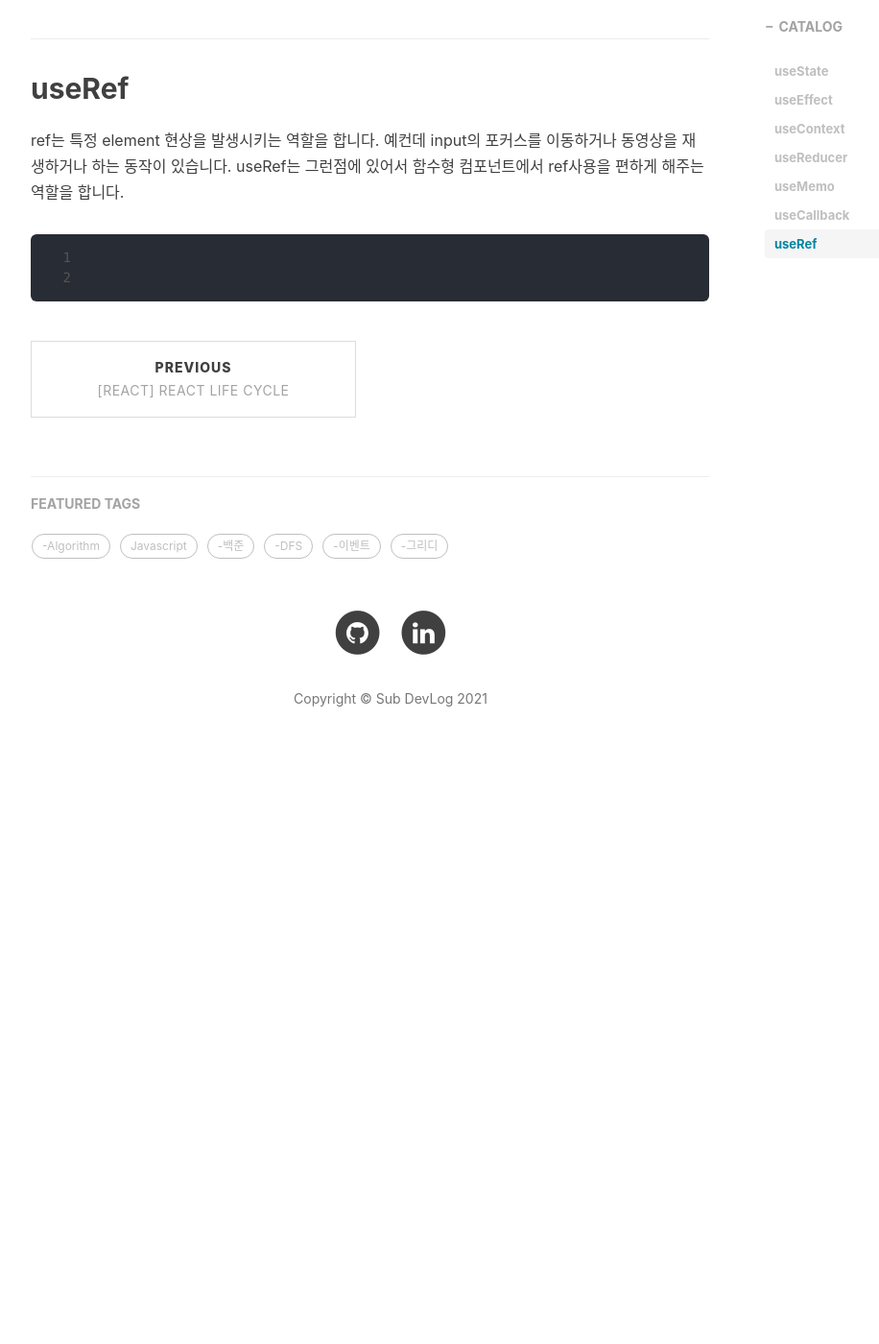
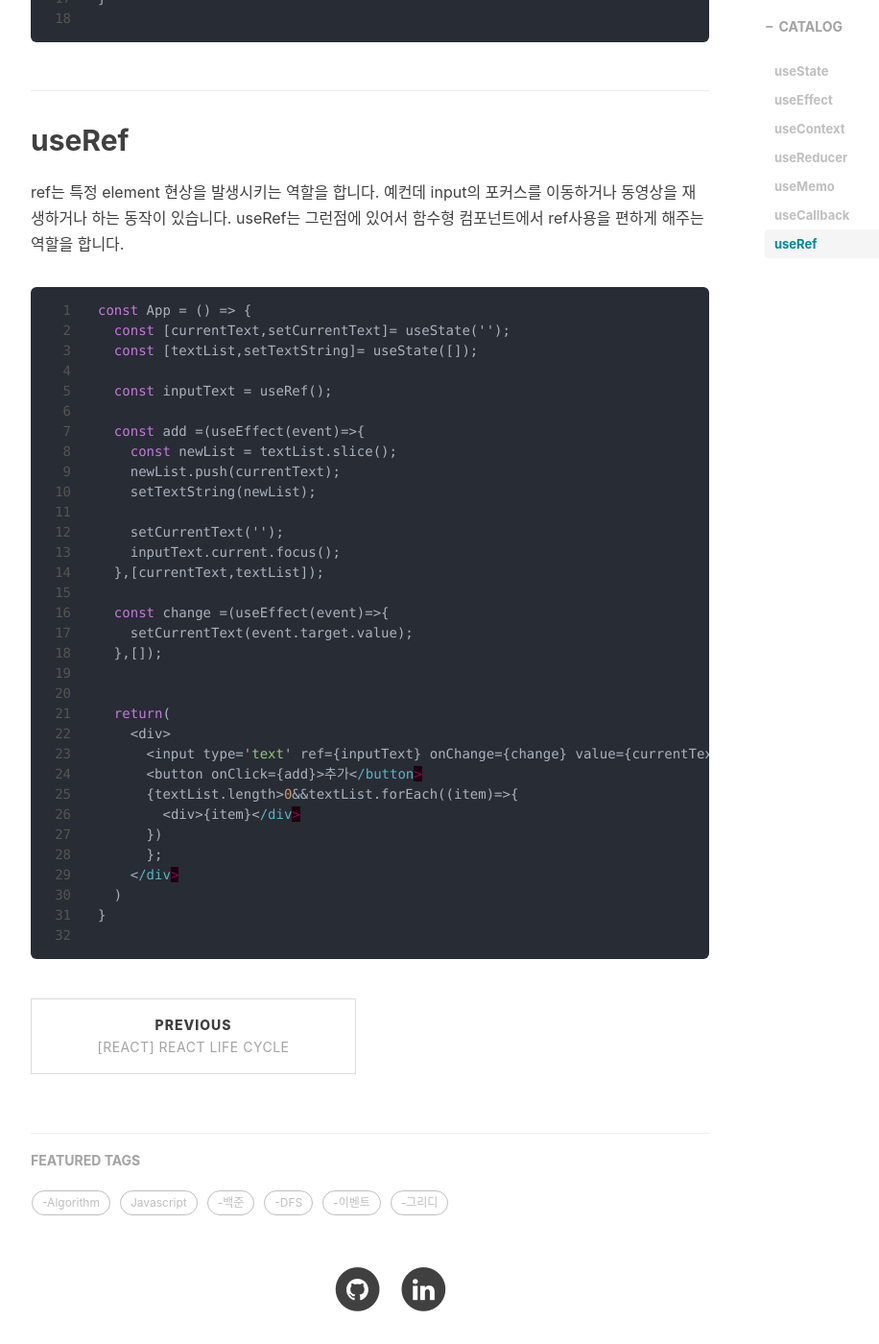
Before and after one commit to lss3070/Room19, a Jekyll site: the page built from _posts/2021-06-25-[React]-React Hook.md, in a window 1280 px wide and 1400 px high, scrolled down 5364 px. Shown: the whole window at 96% size, without its empty margins (233-1149 px from the left). Built offline with Jekyll 4.4.1, drawn with Linux system fonts in a browser that asks for light colours; nearby versions of some CDN libraries; library files that are not in the unit come from our copies; comment, search, counter and statistics services are not loaded; before the commit the page ends 6169 px from its top, so only the background shows below that; some of the changed text lies outside the part shown.

Commit message:
react hook

````diff
--- a/_posts/2021-06-25-[React]-React Hook.md
+++ b/_posts/2021-06-25-[React]-React Hook.md
@@ -142,9 +143,6 @@ input에서의 value는 state 자체를 줘서 input안에서의 값을 유지
 
 
 
-
-
-
 useMemo
 ---
 
@@ -205,5 +203,35 @@ ref는 특정 element 현상을 발생시키는 역할을 합니다. 예컨데 i
 
 ```js
 
+const App = () => {
+  const [currentText,setCurrentText]= useState('');
+  const [textList,setTextString]= useState([]);
 
+  const inputText = useRef();
+
+  const add =(useEffect(event)=>{
+    const newList = textList.slice();
+    newList.push(currentText);
+    setTextString(newList);
+
+    setCurrentText('');
+    inputText.current.focus();
+  },[currentText,textList]);
+
+  const change =(useEffect(event)=>{
+    setCurrentText(event.target.value);
+  },[]);
+
+
+  return(
+    <div>
+      <input type='text' ref={inputText} onChange={change} value={currentText}>
+      <button onClick={add}>추가</button>
+      {textList.length>0&&textList.forEach((item)=>{
+        <div>{item}</div>
+      })
+      };
+    </div>
+  )
+}
 ```
````
Also changed, not shown: other parts of _posts/2021-06-25-[React]-React Hook.md (+6 -5 lines).
